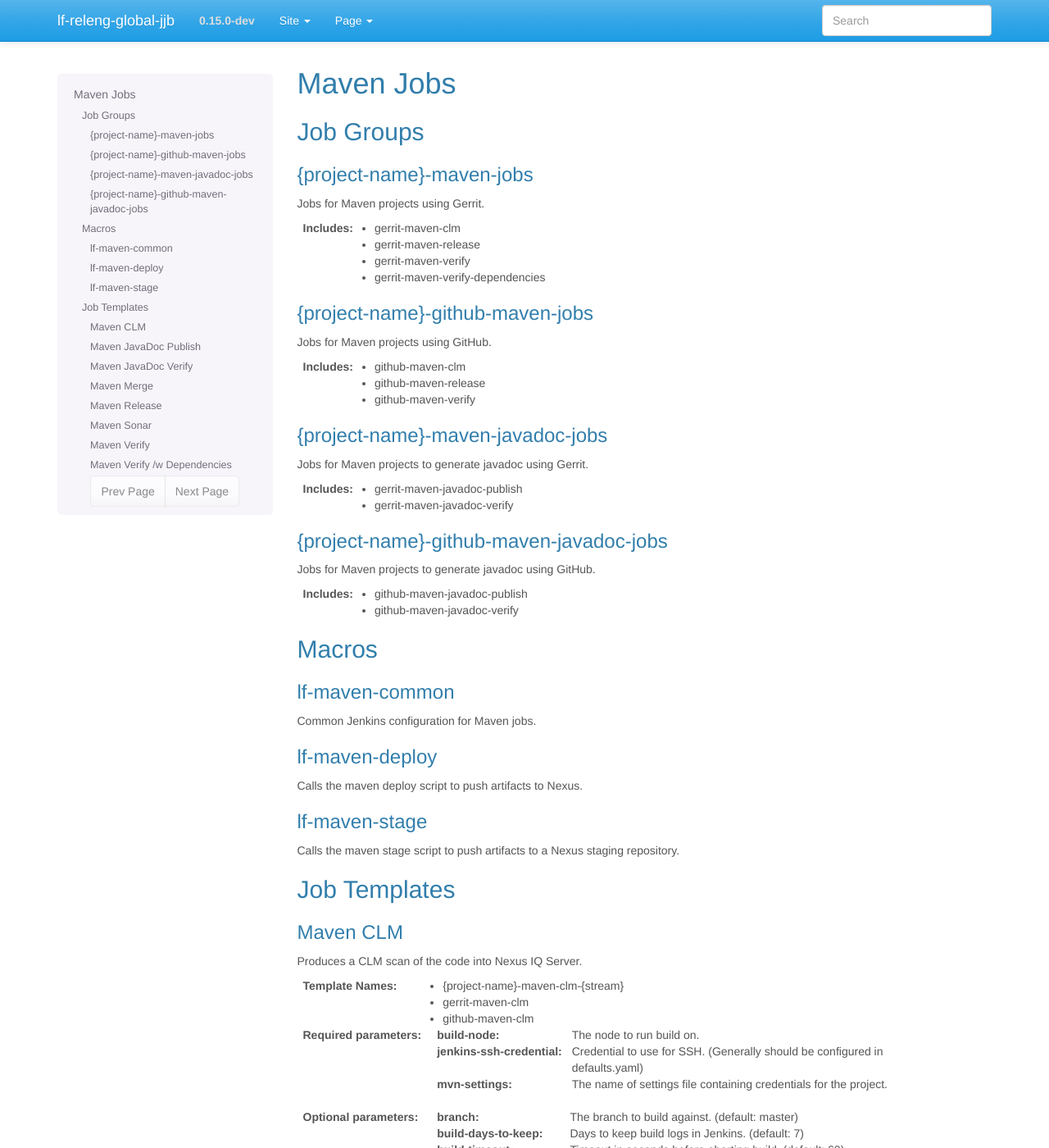
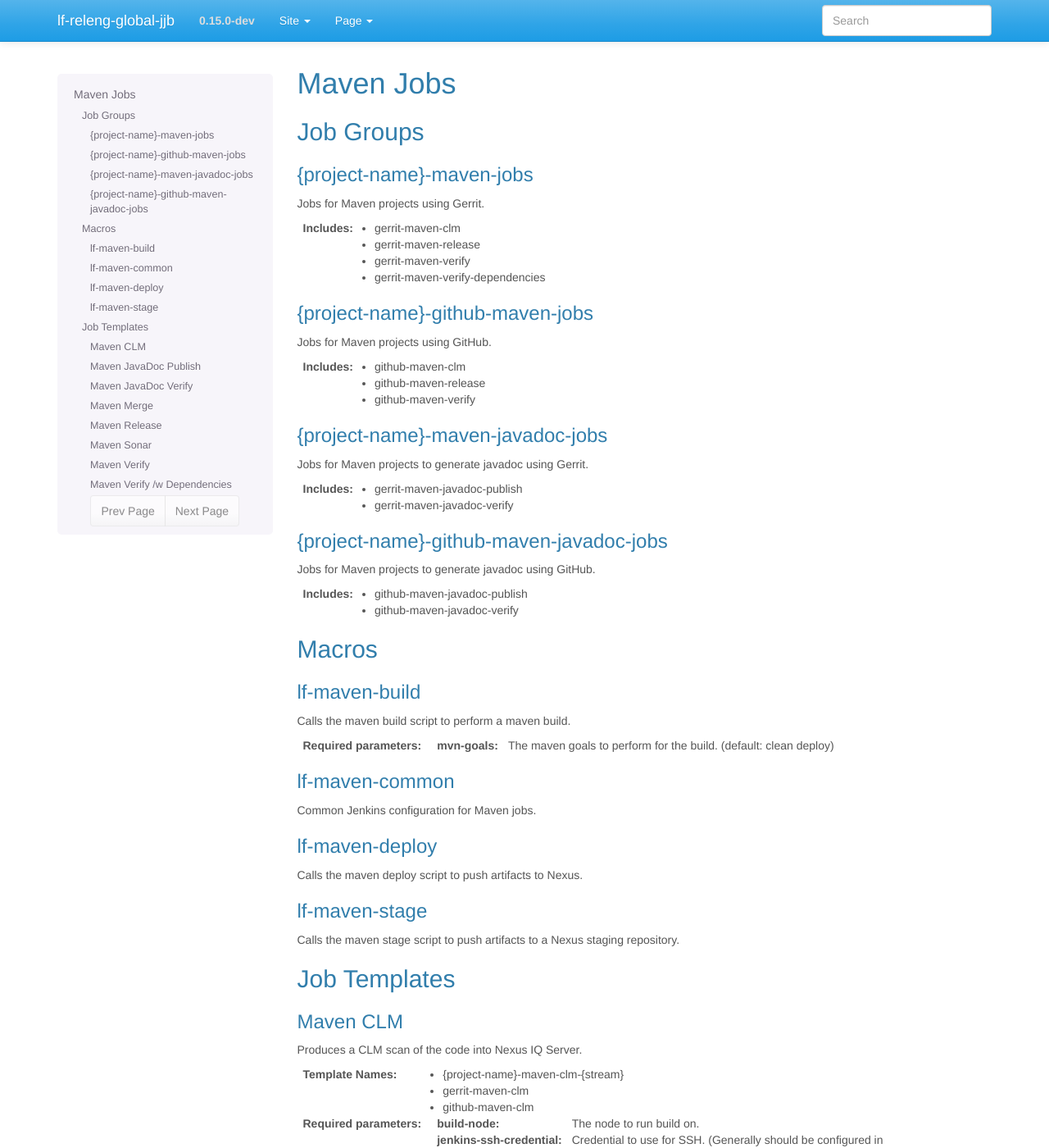
Before and after one commit to lfit/releng-global-jjb, a Sphinx documentation site: the page built from docs/jjb/lf-maven-jobs.rst, in a window 1280 px wide and 1400 px high. Shown: the whole window at 82% size. Built offline with Sphinx 7.4.7, drawn with Linux system fonts in a browser that asks for light colours.

Commit message:
Allow goal override for maven-build macro
Splits out the maven-build into a macro that can be used
to allow projects to override the default goals if they
wish to tweak them for their projects.

Change-Id: I8cabbac997d165bfe8b68d76b78cdb4bb7cc4bbc
Signed-off-by: Thanh Ha <thanh.ha@linuxfoundation.org>

```diff
--- a/docs/jjb/lf-maven-jobs.rst
+++ b/docs/jjb/lf-maven-jobs.rst
@@ -51,6 +51,16 @@ Jobs for Maven projects to generate javadoc using GitHub.
 
 Macros
 ======
+
+lf-maven-build
+--------------
+
+Calls the maven build script to perform a maven build.
+
+:Required parameters:
+
+    :mvn-goals: The maven goals to perform for the build.
+        (default: clean deploy)
 
 lf-maven-common
 ---------------
```
Also changed, not shown: 2 other files.
